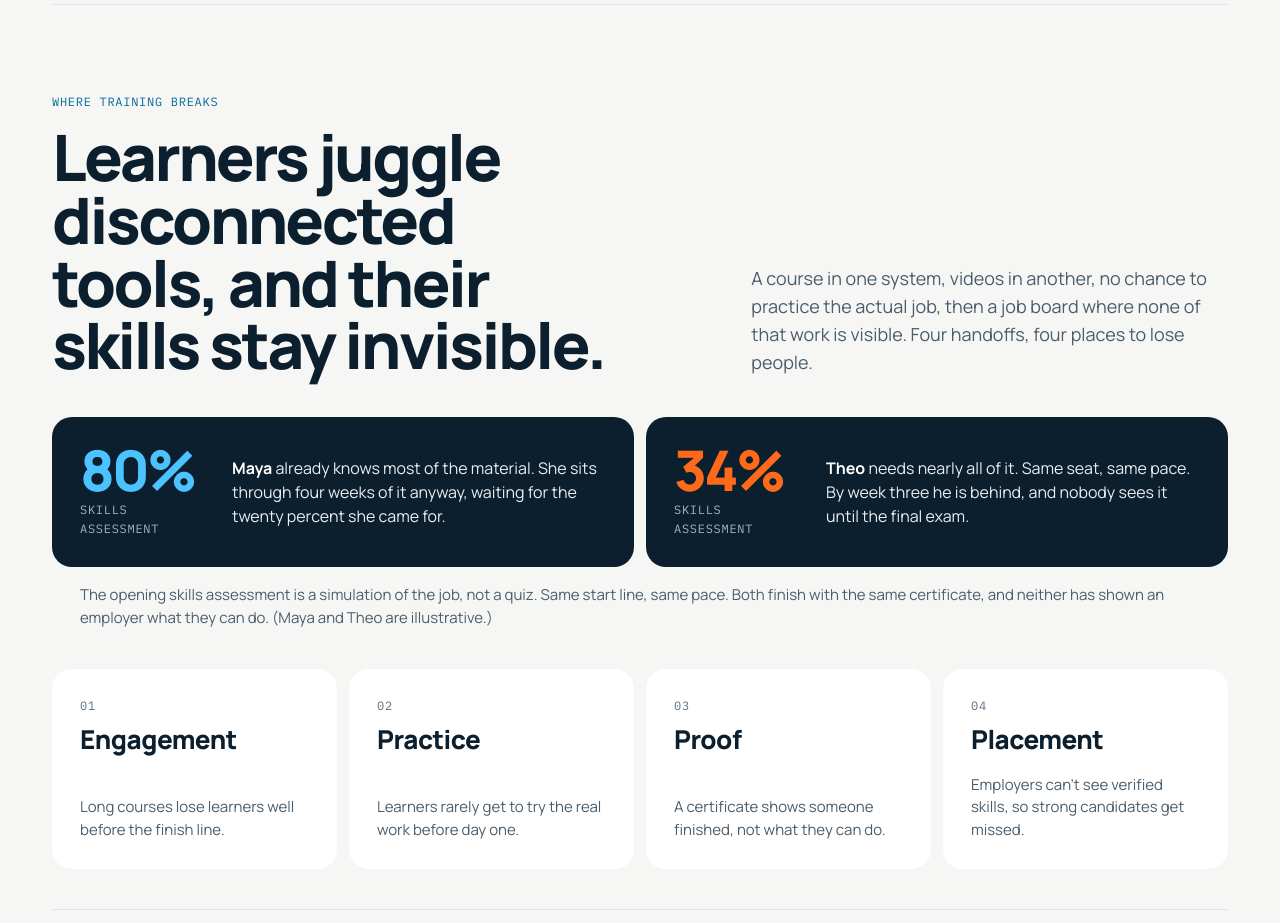
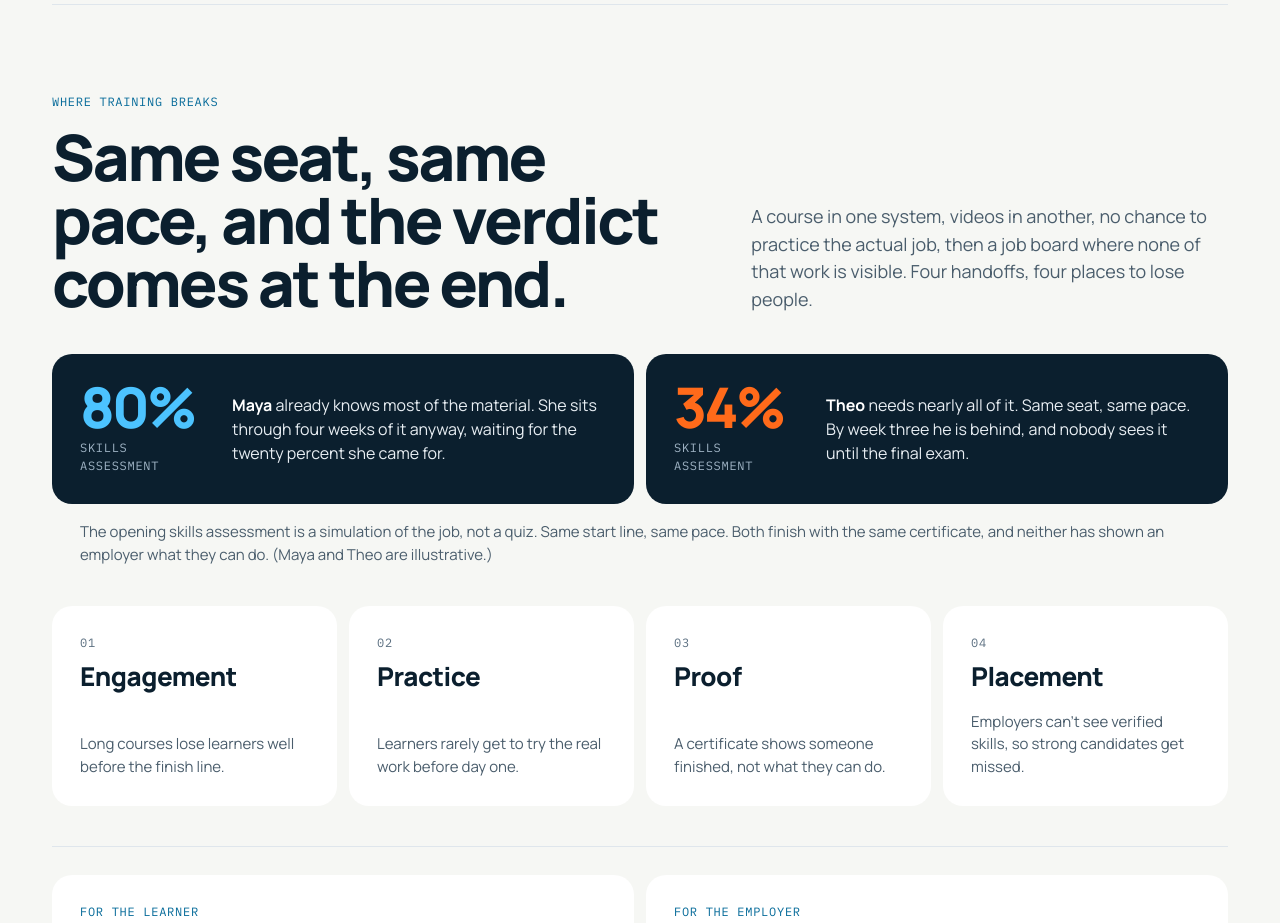
Before and after one commit to ludakhris/interview-differently, a React (Vite) app in the folder apps/learn/: page / in a window 1280 px wide. Shown: the part 1000-1923 px from the top of the page. Built offline with nearby package versions, Linux system fonts and the light colour scheme; no server answers.

Commit message:
copy: "Where training breaks" headline names the one-pace, verdict-at-the-end problem
Refs #75

Co-Authored-By: Claude Fable 5.1 <noreply@anthropic.com>

```diff
--- a/apps/learn/src/pages/HomePage.tsx
+++ b/apps/learn/src/pages/HomePage.tsx
@@ -352,9 +352,7 @@ export function HomePage() {
           <div className="ld-section-head">
             <div>
               <p className="ld-mono ld-eyebrow">WHERE TRAINING BREAKS</p>
-              <h2 className="ld-h2">
-                Learners juggle disconnected tools, and their skills stay invisible.
-              </h2>
+              <h2 className="ld-h2">Same seat, same pace, and the verdict comes at the end.</h2>
             </div>
             <p className="ld-sub">
               A course in one system, videos in another, no chance to practice the actual job, then
```
